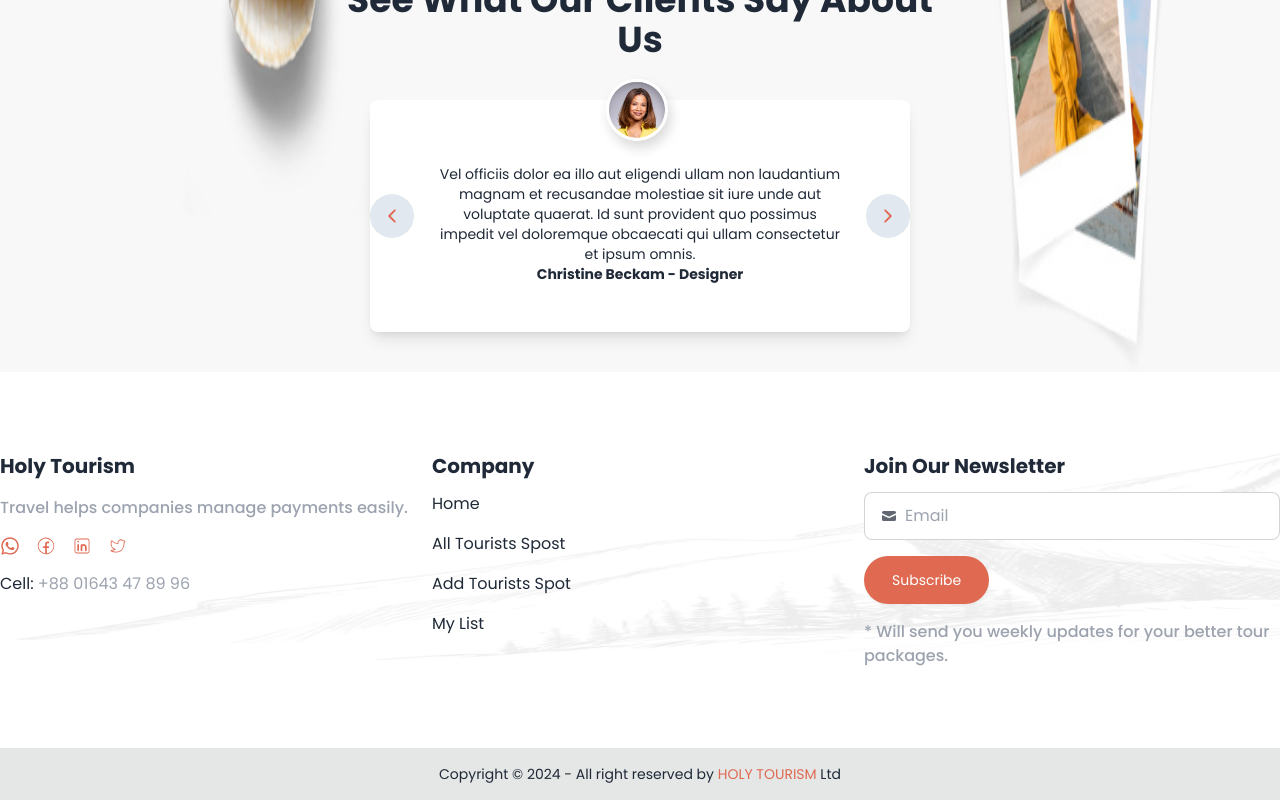
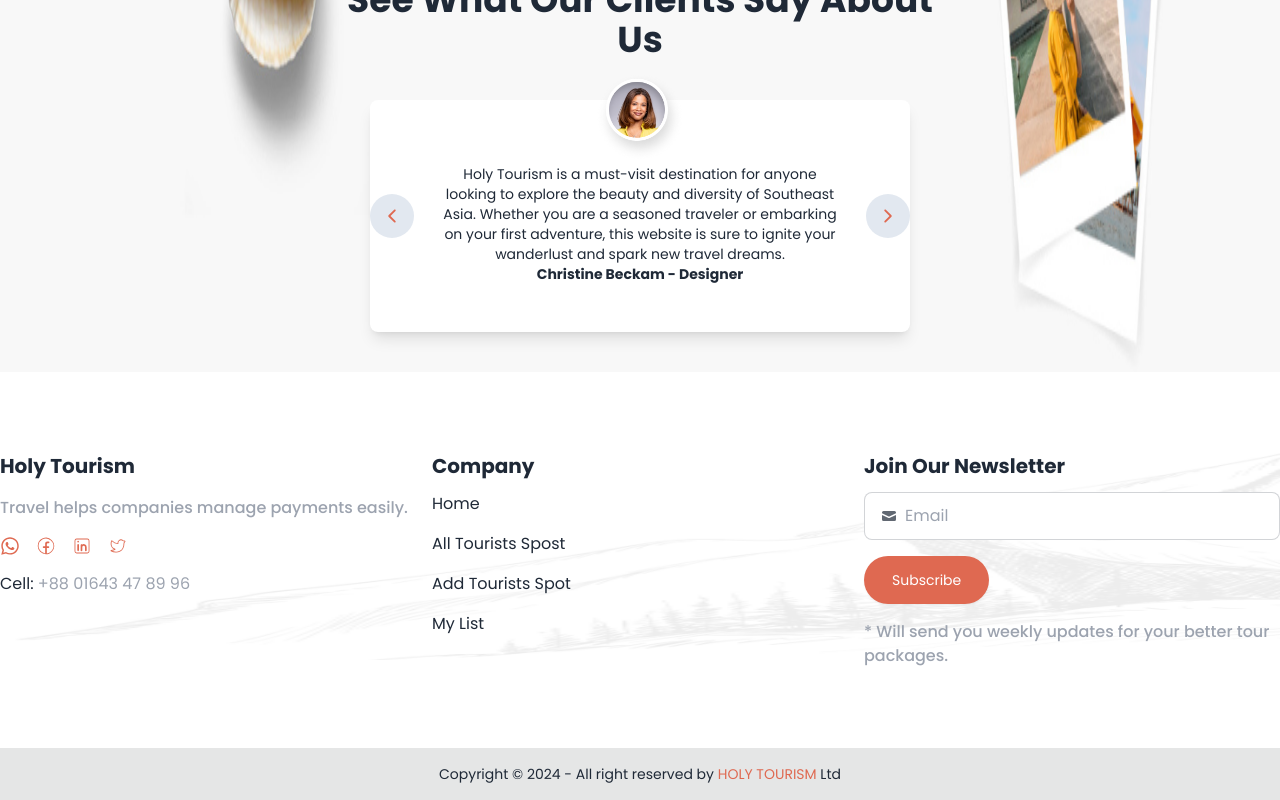
Before and after one commit to Jahid1987/holy-tourism-client, a React (Vite) app: page / in a window 1280 px wide. Shown: the part 1976-2776 px from the top of the page. Built offline with nearby package versions, Linux system fonts and the light colour scheme; no server answers.

Commit message:
lorem data changed in review section

```diff
--- a/src/Components/Review.jsx
+++ b/src/Components/Review.jsx
@@ -32,10 +32,11 @@ const Review = () => {
         />
         <div className="px-5 mt-4">
           <p>
-            Vel officiis dolor ea illo aut eligendi ullam non laudantium magnam
-            et recusandae molestiae sit iure unde aut voluptate quaerat. Id sunt
-            provident quo possimus impedit vel doloremque obcaecati qui ullam
-            consectetur et ipsum omnis.
+            Holy Tourism is a must-visit destination for anyone looking to
+            explore the beauty and diversity of Southeast Asia. Whether you are
+            a seasoned traveler or embarking on your first adventure, this
+            website is sure to ignite your wanderlust and spark new travel
+            dreams.
           </p>
           <p className="font-bold">Christine Beckam - Designer</p>
         </div>
```
